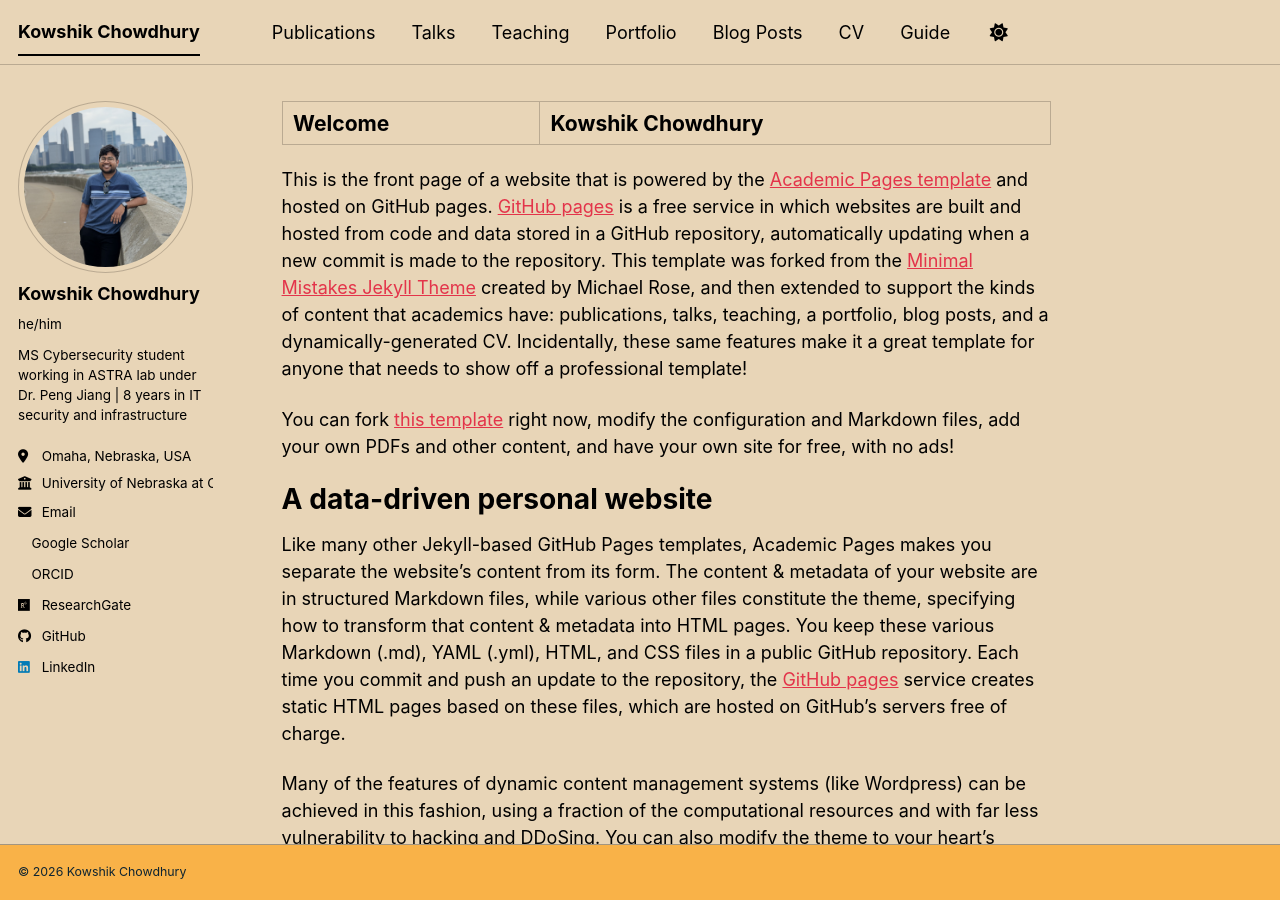
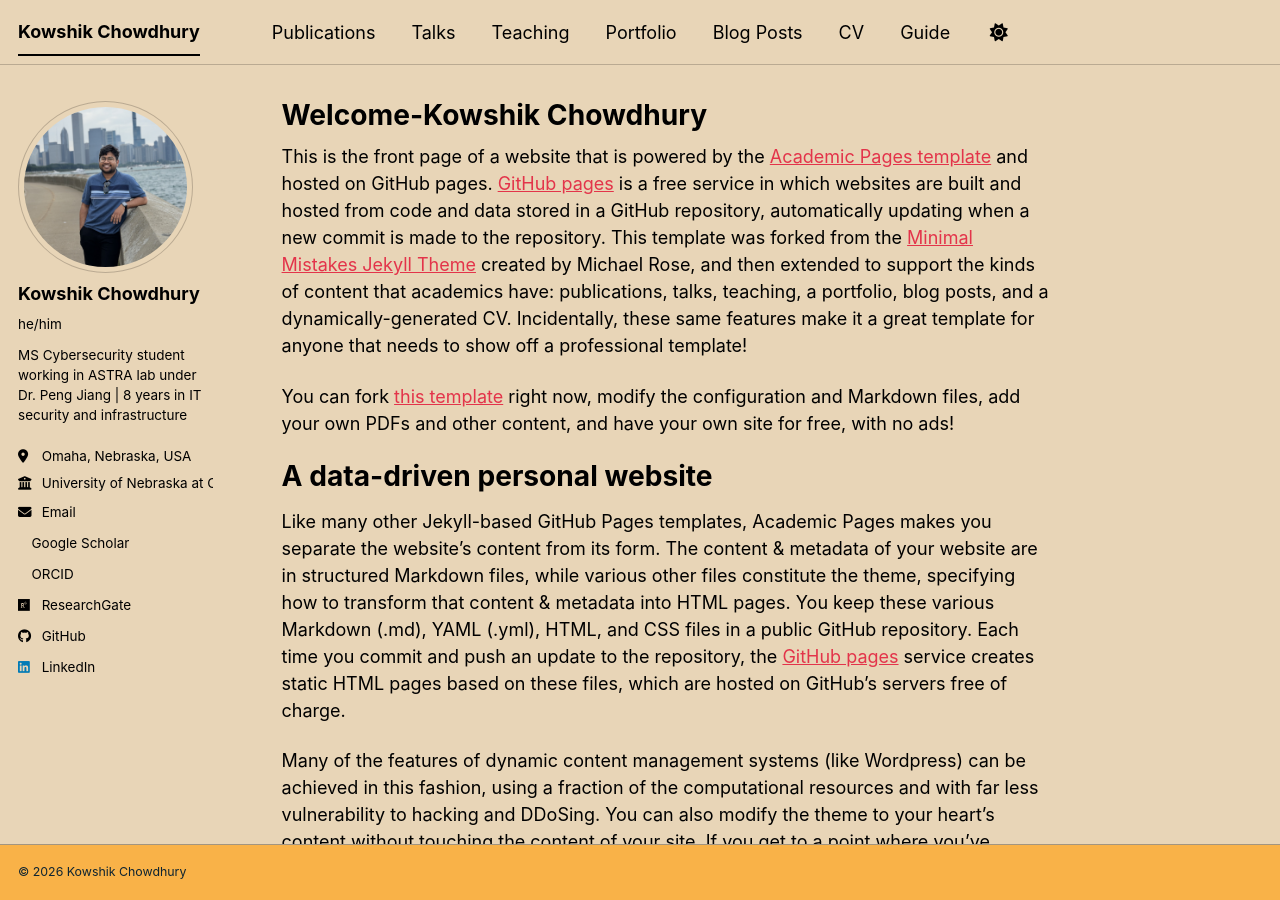
Before and after one commit to kowshik1993/kowshik1993.github.io, a Jekyll site: the page built from _pages/about.md, in a window 1280 px wide and 900 px high. Built offline with Jekyll 4.4.1, drawn with Linux system fonts in a browser that asks for light colours; a style sheet for code colours, icons or effects is not loaded.

```diff
--- a/_pages/about.md
+++ b/_pages/about.md
@@ -1,6 +1,6 @@
 ---
 permalink: /
-title: "Welcome|Kowshik Chowdhury"
+title: "Welcome-Kowshik Chowdhury"
 author_profile: true
 redirect_from:
   - /about/
```
